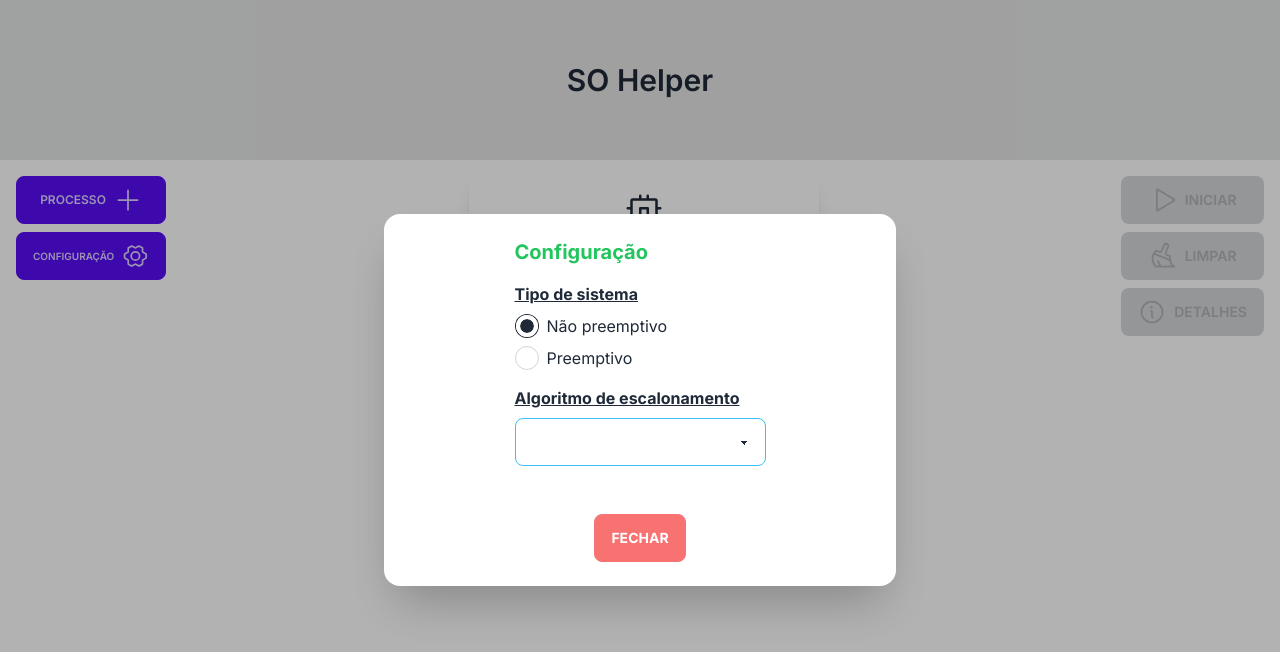
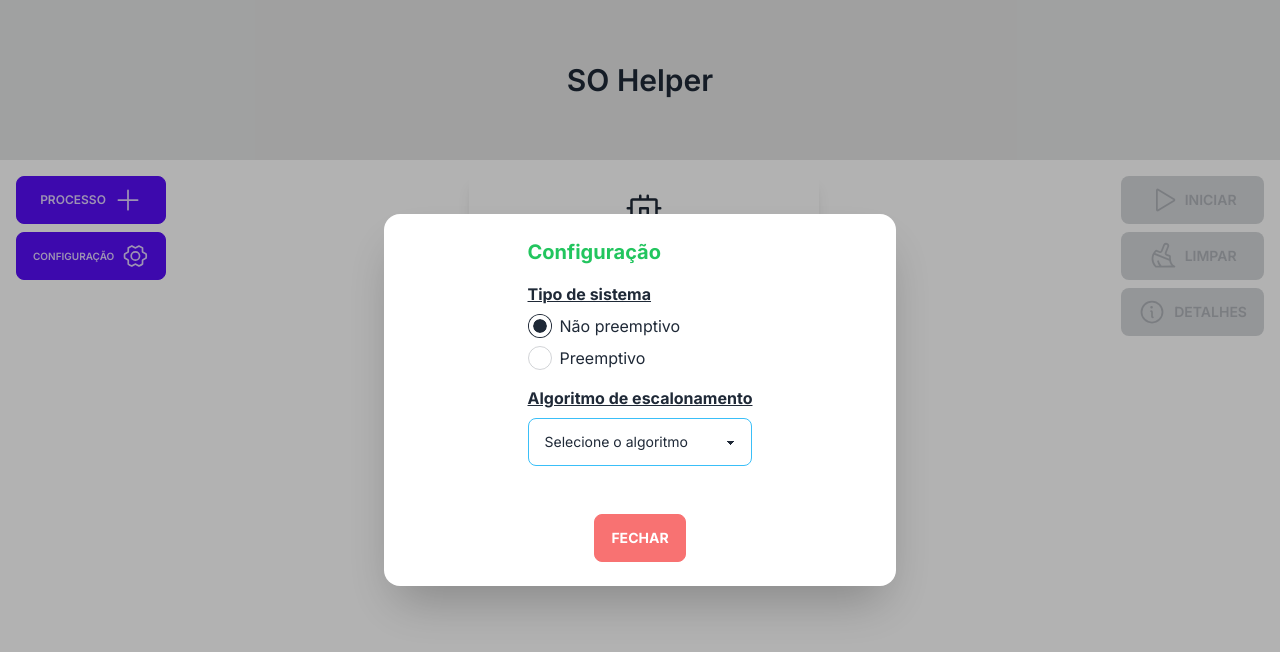
Before and after one commit to lucaasramon/Escalation_manager, a Next.js app: page / in a window 1280 px wide. Both pictures are taken after a click on the button "CONFIGURAÇÃO". Shown: the top 652 px of the page. Built offline with nearby package versions, Linux system fonts and the light colour scheme.

Commit message:
refactor: adding a default value to input

```diff
--- a/src/components/Process/components/EscalationAlgorithm.tsx
+++ b/src/components/Process/components/EscalationAlgorithm.tsx
@@ -13,7 +13,7 @@ export default function SelectEscalationAlgorithm() {
   } = useForm({
     defaultValues: {
       cycleType: 'nonPreemptive',
-      algorithm: '',
+      algorithm: 'Selecione o algoritmo',
       color: ''
     }
   });
@@ -21,8 +21,7 @@ export default function SelectEscalationAlgorithm() {
   const { activeProcess, setIsPreemptive, setCurrentAlgorithm, isPreemptive, quantum, setQuantum, currentAlgorithm} = useProcessesContext();
   const [showModal, setShowModal] = useState<boolean>(false);
 
-  const selectedAlgorithm = watch('algorithm', '');
-  const selectedCycleType = watch('cycleType')
+  const selectedAlgorithm = watch('algorithm', 'Selecione o algoritmo');
 
   const EscalationAlgorithms = [
     {name: 'Prioridade', value: PreemptiveEscalationAlgorithm.Priority, isPreemptive: true},
@@ -78,11 +77,12 @@ export default function SelectEscalationAlgorithm() {
               <select
                 disabled={!!activeProcess}
                 value={selectedAlgorithm}
+                defaultValue={'Não selecionado pai'}
                 className="select select-info w-full max-w-xs"
                 {...register('algorithm', { required: true })}
               >
-               <option hidden className="text-gray-600">
-                 Selecione o tipo de algoritmo
+                 <option hidden className="text-gray-600" value={'Selecione o algoritmo'}>
+                  Selecione o algoritmo
                 </option>
 
                 {isPreemptive ? EscalationAlgorithms.filter((algorithm) => algorithm.isPreemptive).map((algorithm, index) => (
```
Lines whose indentation alone changed are shown as unchanged.
